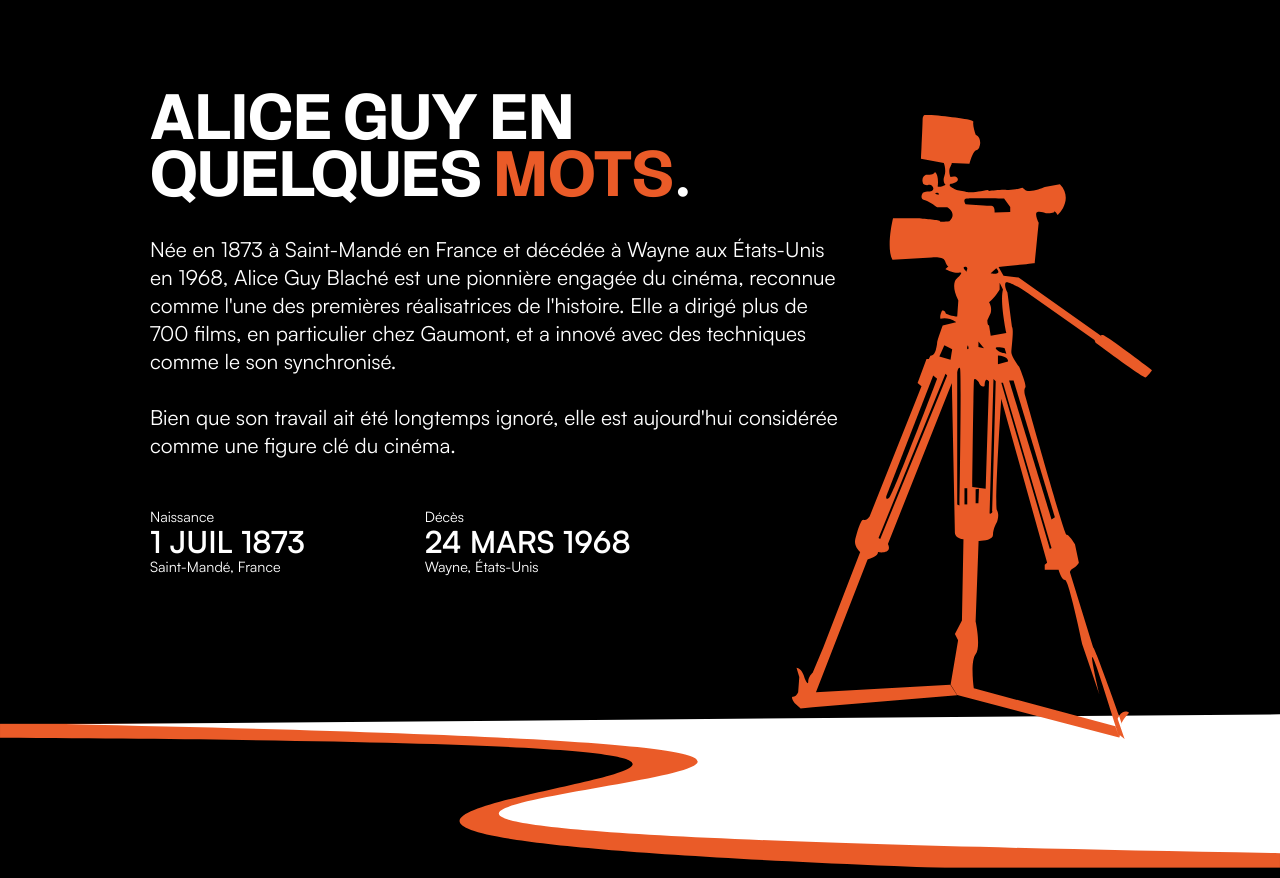
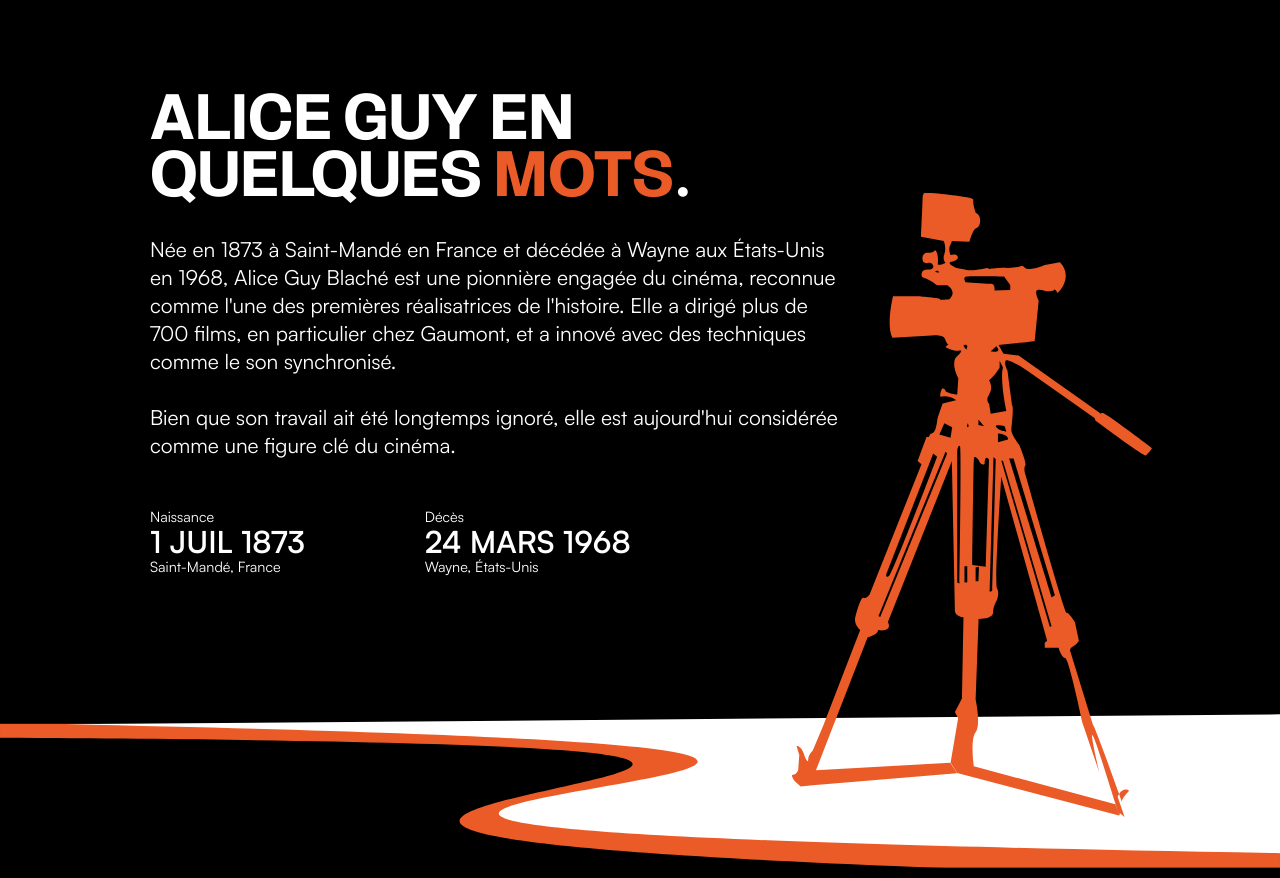
Before and after one commit to EliasZerar/alice_guy_expo, a PHP site: page / in a window 1280 px wide. Shown: the part 870-1748 px from the top of the page. Run offline with PHP 8.4, Linux system fonts and the light colour scheme; some libraries are stand-ins or nearby versions.

Commit message:
modifications on alice section

```diff
--- a/css/pages/home.scss
+++ b/css/pages/home.scss
@@ -38,6 +38,7 @@
 .alice {
     margin-left: 25px;
     margin-right: 60px;
+    z-index: 3;
 }
 
 .text-alice {
@@ -76,16 +77,19 @@
     display: flex;
     flex-direction: column;
     margin: auto;
-    overflow-x: hidden;
 }
 
 .camera-img {
     position: absolute;
     right: -5%;
-    top: 78%;
+    top: -20px;
     transform: translateY(-50%);
     width: 130px;
-    z-index: -1;
+    // z-index: -1;
+}
+
+.ground-camera {
+    position: relative;
 }
 
 // tablet
@@ -135,7 +139,7 @@
     .camera-img {
         width: 180px;
         right: -4%;
-        top: 70%;
+        top: -30px;
     }
 }
 
@@ -185,7 +189,7 @@
     .camera-img {
         width: 220px;
         right: 3%;
-        top: 64%;
+        top: -40px;
     }
 }
 
@@ -248,7 +252,7 @@
     .camera-img {
         width: 300px;
         right: 5%;
-        top: 50%;
+        top: -50px;
     }
 
 }
@@ -273,14 +277,15 @@
     .alice {
         padding-left: 150px;
         padding-top: 20px;
-        width: 1800px;
+        max-width: 1800px;
         margin-left: auto;
         margin-right: auto;
+        width: 100vw;
     }
 
     .camera-img {
         width: 360px;
         right: 10%;
-        top: 50%;
+        top: -60px;
     }
 }
--- a/css/styles.css
+++ b/css/styles.css
@@ -683,6 +683,7 @@ html, body {
 .alice {
   margin-left: 25px;
   margin-right: 60px;
+  z-index: 3;
 }
 
 .text-alice {
@@ -719,18 +720,20 @@ html, body {
 .alice-img {
   position: relative;
   display: flex;
-  flex-direction: column; /* Par défaut en colonne pour mobile */
+  flex-direction: column;
   margin: auto;
-  overflow-x: hidden;
 }
 
 .camera-img {
   position: absolute;
-  right: -5%; /* Position à droite avec un peu de marge */
-  top: 78%; /* Position verticalement centrée */
-  transform: translateY(-50%); /* Décalage pour un centrage parfait */
-  width: 130px; /* Largeur relative pour adaptation */
-  z-index: -1; /* Assure que la caméra reste au-dessus du sol mais sous le texte */
+  right: -5%;
+  top: -20px;
+  transform: translateY(-50%);
+  width: 130px;
+}
+
+.ground-camera {
+  position: relative;
 }
 
 @media (min-width: 500px) {
@@ -769,7 +772,7 @@ html, body {
   .camera-img {
     width: 180px;
     right: -4%;
-    top: 70%;
+    top: -30px;
   }
 }
 @media (min-width: 700px) {
@@ -808,7 +811,7 @@ html, body {
   .camera-img {
     width: 220px;
     right: 3%;
-    top: 64%;
+    top: -40px;
   }
 }
 @media (min-width: 1000px) {
@@ -858,7 +861,7 @@ html, body {
   .camera-img {
     width: 300px;
     right: 5%;
-    top: 50%;
+    top: -50px;
   }
 }
 @media (min-width: 1200px) {
@@ -879,14 +882,15 @@ html, body {
   .alice {
     padding-left: 150px;
     padding-top: 20px;
-    width: 1800px;
+    max-width: 1800px;
     margin-left: auto;
     margin-right: auto;
+    width: 100vw;
   }
   .camera-img {
     width: 360px;
     right: 10%;
-    top: 50%;
+    top: -60px;
   }
 }
 .reservation-container {
--- a/index.html
+++ b/index.html
@@ -152,8 +152,10 @@
             </div>
         </div>
     </div>
-        <img class="camera-img" src="img/camera.svg" alt="">
-        <img class="ground-img" src="img/ground.svg" alt="">
+        <div class="ground-camera">
+            <img class="ground-img" src="img/ground.svg" alt="">
+            <img class="camera-img" src="img/camera.svg" alt="">
+        </div>
     </section>
     <section class="firsts"></section>
 
```
Also changed, not shown: 1 other file.
